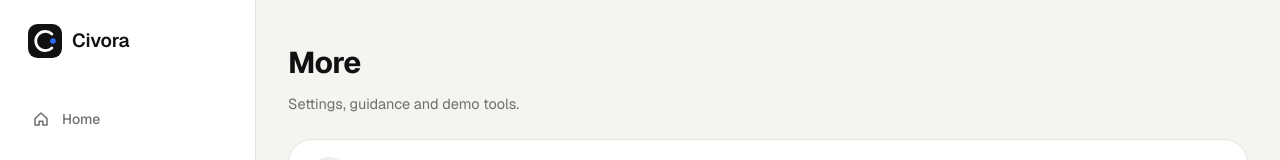
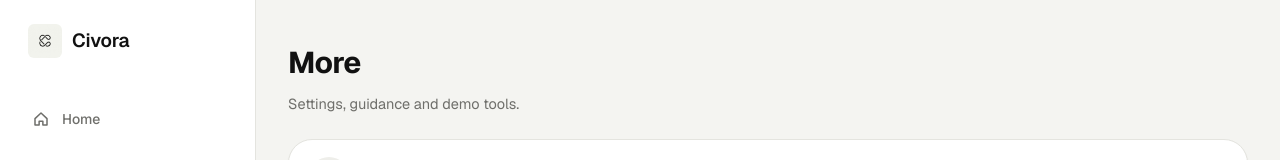
Before and after one commit to Lushegs01/Civora, a Next.js app: page /more in a window 1280 px wide. Shown: the top 160 px of the page. Built offline with nearby package versions, Linux system fonts and the light colour scheme.

Commit message:
feat: updated logo to custom design and handled dark mode rendering

```diff
--- a/src/app/page.tsx
+++ b/src/app/page.tsx
@@ -274,7 +274,7 @@ export default function LandingPage() {
       <footer className="border-t border-line/10 bg-ink">
         <div className="mx-auto flex max-w-content flex-col gap-6 px-4 py-12 text-[15px] text-white/50 md:flex-row md:items-center md:justify-between md:px-8">
           <div className="flex items-center gap-3 text-white">
-            <CivoraLogo size={28} />
+            <CivoraLogo size={28} dark={true} />
           </div>
           <p>Report safely. Verify carefully. Respond together.</p>
           <div className="flex gap-6">
--- a/src/components/CivoraLogo.tsx
+++ b/src/components/CivoraLogo.tsx
@@ -1,42 +1,41 @@
 import { cn } from "@/lib/utils";
 
-// Original Civora mark: an open loop (the reporting→response cycle) receiving
-// a signal dot (the report). No shields, seals or government emblems.
 export function CivoraLogo({
   size = 36,
   withWordmark = true,
   className,
-  wordmarkClassName
+  wordmarkClassName,
+  dark = false
 }: {
   size?: number;
   withWordmark?: boolean;
   className?: string;
   wordmarkClassName?: string;
+  dark?: boolean;
 }) {
   return (
     <span className={cn("inline-flex items-center gap-2.5", className)}>
-      <svg
+      <img
+        src="/logo.jpg"
+        alt="Civora"
         width={size}
         height={size}
-        viewBox="0 0 32 32"
-        role="img"
-        aria-label="Civora"
-        className="shrink-0"
-      >
-        <rect width="32" height="32" rx="9" fill="#111111" />
-        <path
-          d="M22.5 9.5a9 9 0 1 0 0 13"
-          fill="none"
-          stroke="#FFFFFF"
-          strokeWidth="2.6"
-          strokeLinecap="round"
-        />
-        <circle cx="23.5" cy="16" r="2.6" fill="#2F6BFF" />
-      </svg>
+        className={cn(
+          "shrink-0 rounded-md",
+          dark ? "mix-blend-screen" : "mix-blend-multiply"
+        )}
+        style={{
+          width: size,
+          height: size,
+          objectFit: "cover",
+          filter: dark ? "invert(1) contrast(1.2)" : undefined
+        }}
+      />
       {withWordmark && (
         <span
           className={cn(
-            "font-sans text-[19px] font-semibold tracking-[-0.01em] text-ink",
+            "font-sans text-[19px] font-semibold tracking-[-0.01em]",
+            dark ? "text-white" : "text-ink",
             wordmarkClassName
           )}
         >
--- a/src/components/shell/MobileBottomNav.tsx
+++ b/src/components/shell/MobileBottomNav.tsx
@@ -37,17 +37,7 @@ export function MobileBottomNav() {
               reportActive ? "bg-brand-deep" : "bg-ink"
             )}
           >
-            <svg width="22" height="22" viewBox="0 0 32 32" aria-hidden="true">
-              <rect width="32" height="32" rx="9" fill="transparent" />
-              <path
-                d="M22.5 9.5a9 9 0 1 0 0 13"
-                fill="none"
-                stroke="currentColor"
-                strokeWidth="3"
-                strokeLinecap="round"
-              />
-              <circle cx="23.5" cy="16" r="3" fill="currentColor" className="text-brand-soft" />
-            </svg>
+            <CivoraLogo size={22} withWordmark={false} dark={true} />
             <span className="mt-0.5 text-[10px] font-semibold">Report</span>
           </Link>
         </div>
```
Also changed, not shown: public/logo.jpg (added).
